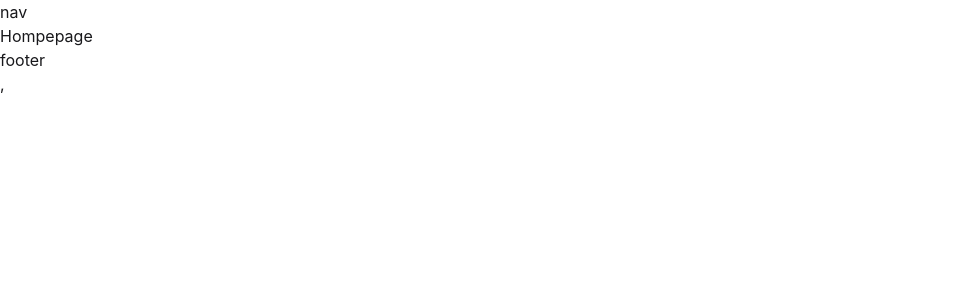
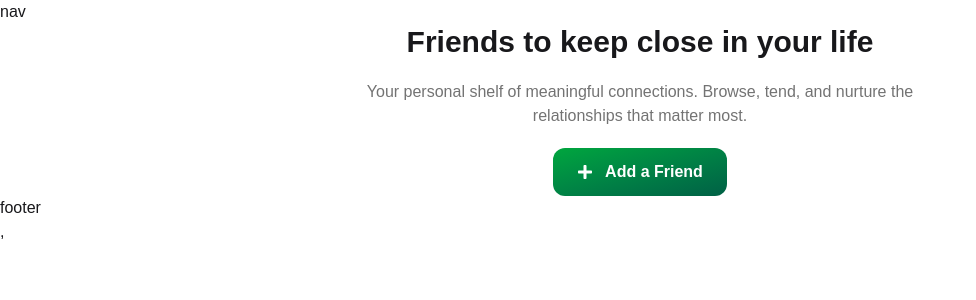
Before and after one commit to Abdhullah-Al-Maruf/keepkepper-asssignment-7, a React (Vite) app: page / in a window 1280 px wide. Shown: the top 300 px of the page, without its empty margins (0-976 px from the left). Built offline with nearby package versions, Linux system fonts and the light colour scheme.

Commit message:
banner added

```diff
--- a/package.json
+++ b/package.json
@@ -12,7 +12,7 @@
   "dependencies": {
     "@tailwindcss/vite": "^4.2.2",
     "daisyui": "^5.5.19",
-    "framer-motion": "^12.38.0",
+
     "react": "^19.2.4",
     "react-dom": "^19.2.4",
     "react-icons": "^5.6.0",
--- /dev/null
+++ b/src/component/Banner/Banner.jsx
@@ -0,0 +1,17 @@
+import { FaPlus } from "react-icons/fa";
+
+
+const Banner = () => {
+    return (
+        <div className="space-y-5 text-center">
+            <h1 className="text-3xl font-bold">Friends to keep close in your life</h1>
+            <p className="text-neutral-500"> Your personal shelf of meaningful connections. Browse, tend, and nurture the <br />
+                relationships that matter most.</p>
+            <div className="flex justify-center">
+                <button className="flex items-center gap-3 px-6 py-3 rounded-xl font-semibold text-white transition-all duration-300 transform hover:-translate-y-0.5 hover:shadow-lg bg-gradient-to-br from-green-600 to-emerald-800 hover:from-green-500 hover:to-emerald-700 shadow-green-900/20"><FaPlus />Add a Friend</button>
+            </div>
+        </div>
+    );
+};
+
+export default Banner;
--- a/src/component/common/Navbar.jsx
+++ b/src/component/common/Navbar.jsx
@@ -1,5 +1,4 @@
 import React from 'react';
-
 const Navbar = () => {
     return (
         <div>
--- a/src/index.css
+++ b/src/index.css
@@ -1,2 +1,10 @@
 @import "tailwindcss";
 @plugin "daisyui";
+
+@import url('https://fonts.googleapis.com/css2?family=Geist:wght@100..900&display=swap');
+
+@layer base {
+  html {
+    font-family: "Geist", sans-serif;
+  }
+}
--- a/src/layout/Rootlayout.jsx
+++ b/src/layout/Rootlayout.jsx
@@ -5,9 +5,11 @@ import Footer from '../component/common/Footer';
 
 const Rootlayout = () => {
     return (
-        <div>
+        <div     >
            <Navbar/>
+           <div className='container mx-auto'>
            <Outlet/>
+           </div>
            <Footer/>
 
         </div>
--- a/src/main.jsx
+++ b/src/main.jsx
@@ -1,8 +1,10 @@
+
 import { StrictMode } from 'react'
 import { createRoot } from 'react-dom/client'
 import './index.css'
 import { RouterProvider } from 'react-router';
 import {router} from "./routes/router"
+
 createRoot(document.getElementById('root')).render(
   <StrictMode>
   <RouterProvider router={router} />,
--- a/src/pages/Home/Hompepage.jsx
+++ b/src/pages/Home/Hompepage.jsx
@@ -1,11 +1,13 @@
 import React from 'react';
+import Banner from '../../component/Banner/Banner';
+import Navbar from '../../component/common/Navbar';
 
 const Hompepage = () => {
     return (
         <div>
-            Hompepage
+            <Banner />
         </div>
     );
 };
 
-export default Hompepage;Hompepage
+export default Hompepage; Hompepage
```
Also changed, not shown: 1 other file (tests, documents, lock files or other folders).
